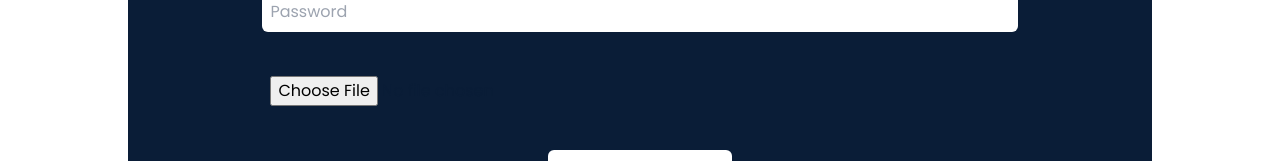
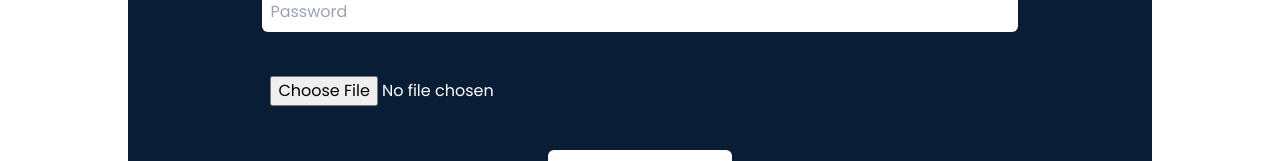
Before and after one commit to elghanbibadr/multimartecommerce, a React (Vite) app: page /signup in a window 1280 px wide. Shown: the part 416-577 px from the top of the page. Built offline with nearby package versions, Linux system fonts and the light colour scheme; no server answers; the database is empty.

Commit message:
upload users profil images successfuly

```diff
--- a/src/pages/SignUp/SignUp.jsx
+++ b/src/pages/SignUp/SignUp.jsx
@@ -1,9 +1,7 @@
 import React, { useState,useContext } from 'react';
-// import {  createUserWithEmailAndPassword } from 'firebase/auth';
-// import {  collection, addDoc } from 'firebase/firestore';
-// import { db,auth } from '../../../firebaseConfig';
 import { AppContext } from '../../Store/AppContext';
 import { useNavigate } from 'react-router-dom';
+
 
 const SignUp = () => {
   const [username, setUsername] = useState('');
@@ -31,8 +29,10 @@ const SignUp = () => {
   };
 
   const handleProfilePhotoChange = (event) => {
-    setProfilePhoto(event.target.value);
-  };
+    const file = event.target.files[0];
+    console.log(file)
+    setProfilePhoto(file);
+    };
 
   const handleSubmit = async (e) => {
     e.preventDefault();
@@ -74,6 +74,8 @@ const SignUp = () => {
         <br />
         <input
           type="file"
+          accept="image/*"
+          className='text-white'
           onChange={handleProfilePhotoChange}
         />
         <br />
```
